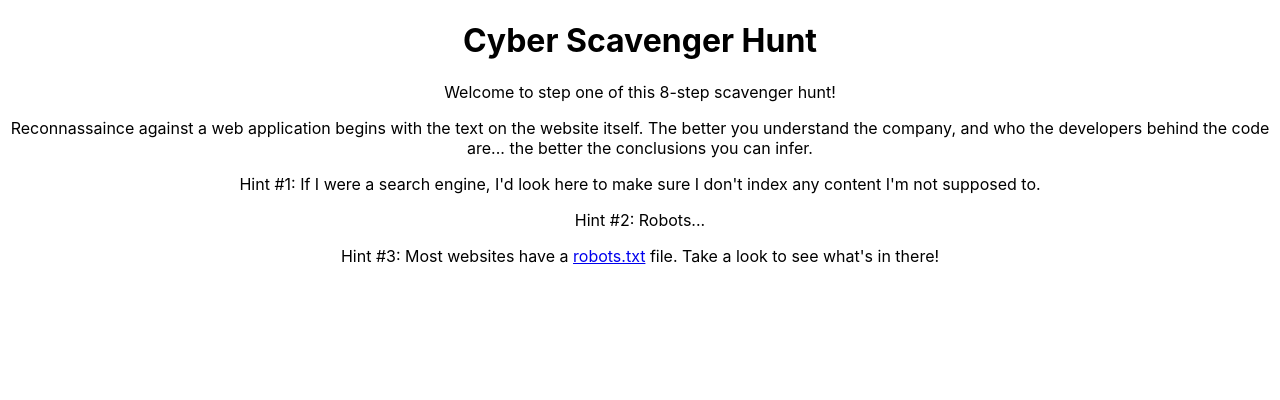
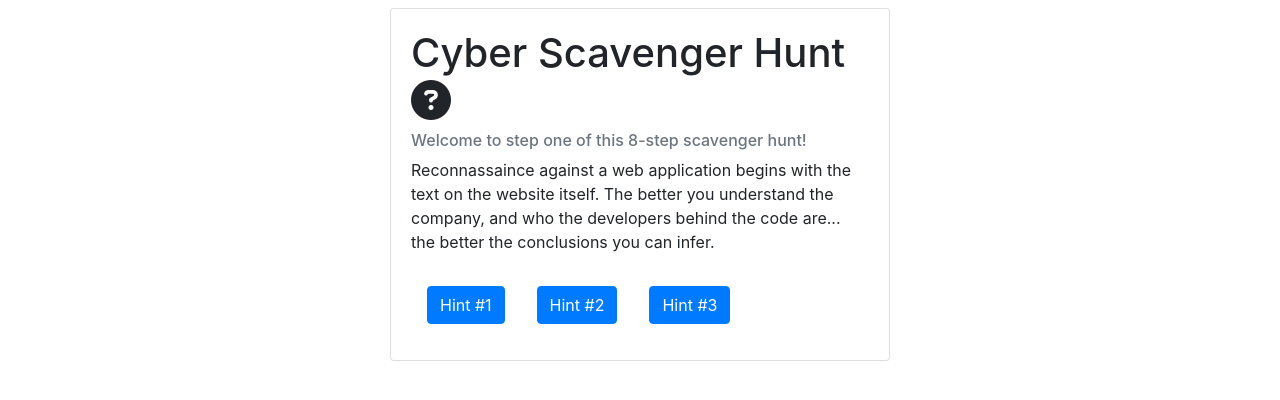
Before and after one commit to arthurakay/cyberscavengerhunt, a React (Create React App) app: page / in a window 1280 px wide. Shown: the top 400 px of the page. Built offline with nearby package versions, Linux system fonts and the light colour scheme.

Commit message:
Making the homepage not look like shit!

```diff
--- a/public/index.html
+++ b/public/index.html
@@ -4,10 +4,14 @@
 <head>
   <meta charset="utf-8" />
   <link rel="icon" href="%PUBLIC_URL%/favicon.ico" />
-  <meta name="viewport" content="width=device-width, initial-scale=1" />
+  <meta name="viewport" content="width=device-width, initial-scale=1, shrink-to-fit=no">
   <meta name="theme-color" content="#000000" />
   <meta name="description" content="Web site created using create-react-app" />
   <link rel="apple-touch-icon" href="%PUBLIC_URL%/logo192.png" />
+
+  <link rel="stylesheet" href="https://stackpath.bootstrapcdn.com/bootstrap/4.5.0/css/bootstrap.min.css"
+    integrity="sha384-9aIt2nRpC12Uk9gS9baDl411NQApFmC26EwAOH8WgZl5MYYxFfc+NcPb1dKGj7Sk" crossorigin="anonymous" />
+
   <!--
       manifest.json provides metadata used when your web app is installed on a
       user's mobile device or desktop. See https://developers.google.com/web/fundamentals/web-app-manifest/
@@ -23,6 +27,8 @@
       Learn how to configure a non-root public URL by running `npm run build`.
     -->
   <title>Cyber Scavenger Hunt</title>
+
+  <script src="https://kit.fontawesome.com/2a62b4f3e3.js" crossorigin="anonymous"></script>
 </head>
 
 <body>
@@ -38,6 +44,16 @@
       To begin the development, run `npm start` or `yarn start`.
       To create a production bundle, use `npm run build` or `yarn build`.
     -->
+
+  <script src="https://code.jquery.com/jquery-3.5.1.slim.min.js"
+    integrity="sha384-DfXdz2htPH0lsSSs5nCTpuj/zy4C+OGpamoFVy38MVBnE+IbbVYUew+OrCXaRkfj"
+    crossorigin="anonymous"></script>
+  <script src="https://cdn.jsdelivr.net/npm/popper.js@1.16.0/dist/umd/popper.min.js"
+    integrity="sha384-Q6E9RHvbIyZFJoft+2mJbHaEWldlvI9IOYy5n3zV9zzTtmI3UksdQRVvoxMfooAo"
+    crossorigin="anonymous"></script>
+  <script src="https://stackpath.bootstrapcdn.com/bootstrap/4.5.0/js/bootstrap.min.js"
+    integrity="sha384-OgVRvuATP1z7JjHLkuOU7Xw704+h835Lr+6QL9UvYjZE3Ipu6Tp75j7Bh/kR0JKI"
+    crossorigin="anonymous"></script>
 </body>
 
 </html>
--- a/src/App.css
+++ b/src/App.css
@@ -1,38 +1,3 @@
-.App {
-  text-align: center;
+i.aboutModal {
+  cursor: pointer;
 }
-
-.App-logo {
-  height: 40vmin;
-  pointer-events: none;
-}
-
-@media (prefers-reduced-motion: no-preference) {
-  .App-logo {
-    animation: App-logo-spin infinite 20s linear;
-  }
-}
-
-.App-header {
-  background-color: #282c34;
-  min-height: 100vh;
-  display: flex;
-  flex-direction: column;
-  align-items: center;
-  justify-content: center;
-  font-size: calc(10px + 2vmin);
-  color: white;
-}
-
-.App-link {
-  color: #61dafb;
-}
-
-@keyframes App-logo-spin {
-  from {
-    transform: rotate(0deg);
-  }
-  to {
-    transform: rotate(360deg);
-  }
-}
--- /dev/null
+++ b/src/pages/About.js
@@ -0,0 +1,33 @@
+import React from 'react';
+
+const About = () => (
+    <div class="modal fade" tabindex="-1" role="dialog" id="aboutModal">
+        <div class="modal-dialog">
+            <div class="modal-content">
+                <div class="modal-header">
+                    <h5 class="modal-title">Cyber Scavenger Hunt</h5>
+                    <button type="button" class="close" data-dismiss="modal" aria-label="Close">
+                        <span aria-hidden="true">&times;</span>
+                    </button>
+                </div>
+                <div class="modal-body">
+                    <p>
+                        <em>Cyber Scavenger Hunt</em> is an interactive website that challenges you
+                        to think like a web application penetration tester.
+                    </p>
+
+                    <p>
+                        The project code is 100% open source
+                        and <a href="https://github.com/arthurakay/cyberscavengerhunt" target="_blank">available on GitHub</a>.
+                        If you have any suggestions, questions, or are interested in helping support the project please let us know!
+                    </p>
+                </div>
+                <div class="modal-footer">
+                    <button type="button" class="btn btn-secondary" data-dismiss="modal">Close</button>
+                </div>
+            </div>
+        </div>
+    </div>
+);
+
+export default About;
--- a/src/pages/Home.js
+++ b/src/pages/Home.js
@@ -1,30 +1,87 @@
 import React from 'react';
+import About from './About';
 
 const Home = () => (
-    <div>
-        <h1>Cyber Scavenger Hunt</h1>
+    <div className="card mx-auto mt-2" style={{ width: '500px' }}>
+        <div className="card-body">
+            <h1 className="card-title">
+                Cyber Scavenger Hunt
+                <i class="fa fa-question-circle text-right aboutModal" data-toggle="modal" data-target="#aboutModal" />
+            </h1>
 
-        <p>
+            <h6 className="card-subtitle mb-2 text-muted">
                 Welcome to step one of this 8-step scavenger hunt!
-        </p>
+            </h6>
 
-        <p>
+            <p className="card-text">
                 Reconnassaince against a web application begins with the text on the website itself.
                 The better you understand the company, and who the developers behind the code are...
                 the better the conclusions you can infer.
             </p>
 
-        <p>
-            Hint #1: If I were a search engine, I'd look here to make sure I don't index any content I'm not supposed to.
+            <button
+                class="btn btn-primary m-3"
+                type="button"
+                data-toggle="collapse"
+                data-target="#hint1"
+                aria-expanded="false"
+                aria-controls="hint1"
+            >
+                Hint #1
+            </button>
+
+            <button
+                class="btn btn-primary m-3"
+                type="button"
+                data-toggle="collapse"
+                data-target="#hint2"
+                aria-expanded="false"
+                aria-controls="hint2"
+            >
+                Hint #2
+            </button>
+
+            <button
+                class="btn btn-primary m-3"
+                type="button"
+                data-toggle="collapse"
+                data-target="#hint3"
+                aria-expanded="false"
+                aria-controls="hint3"
+            >
+                Hint #3
+            </button>
+
+            <div class="collapse" id="hint1">
+                <div class="card card-body m-3">
+                    <h4 className="card-title">Hint #1</h4>
+
+                    <p className="card-text">
+                        If I were a search engine, I'd look here to make sure I don't index any content I'm not supposed to.
                     </p>
+                </div>
+            </div>
 
-        <p>
-            Hint #2: Robots...
+            <div class="collapse" id="hint2">
+                <div class="card card-body m-3">
+                    <h4 className="card-title">Hint #2</h4>
+
+                    <img src="/robots-meme.jpg" alt="robots.txt - I'm a sign, not a cop!" />
+                </div>
+            </div>
+
+            <div class="collapse" id="hint3">
+                <div class="card card-body m-3">
+                    <h4 className="card-title">Hint #3</h4>
+
+                    <p className="card-text">
+                        Most websites have a <a href="/robots.txt">robots.txt</a> file. Take a look to see what's in there!
                     </p>
+                </div>
+            </div>
+        </div>
 
-        <p>
-            Hint #3: Most websites have a <a href="/robots.txt">robots.txt</a> file. Take a look to see what's in there!
-        </p>
+        <About />
     </div>
 );
 
```
Also changed, not shown: public/robots-meme.jpg (added). Lines whose indentation alone changed are shown as unchanged.
